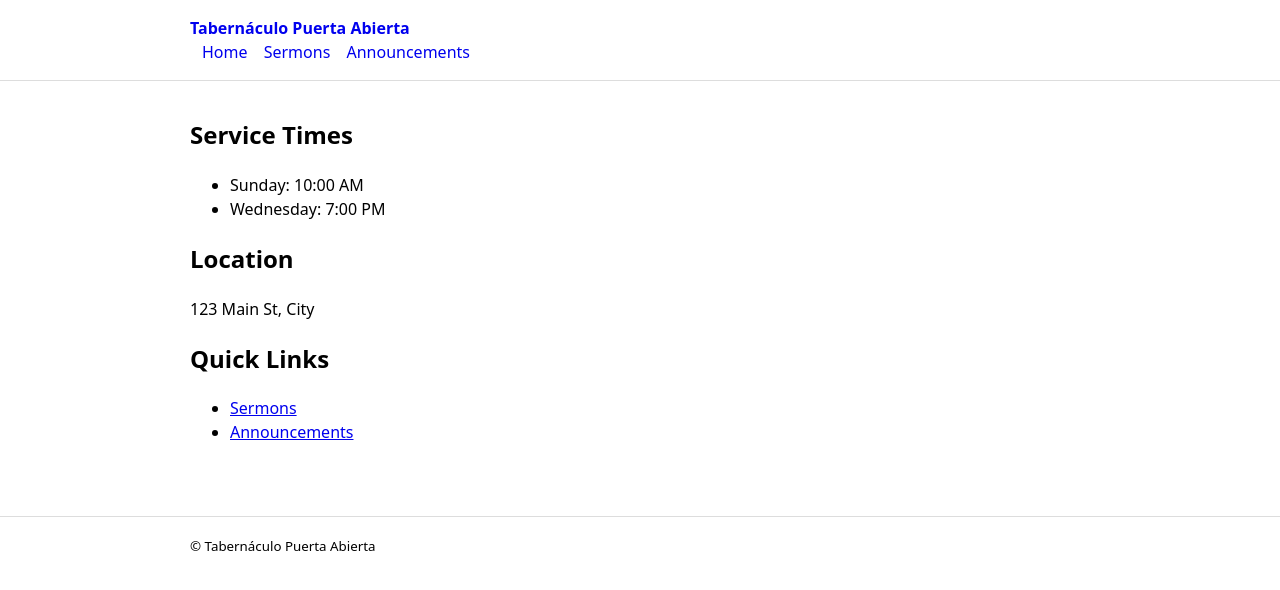
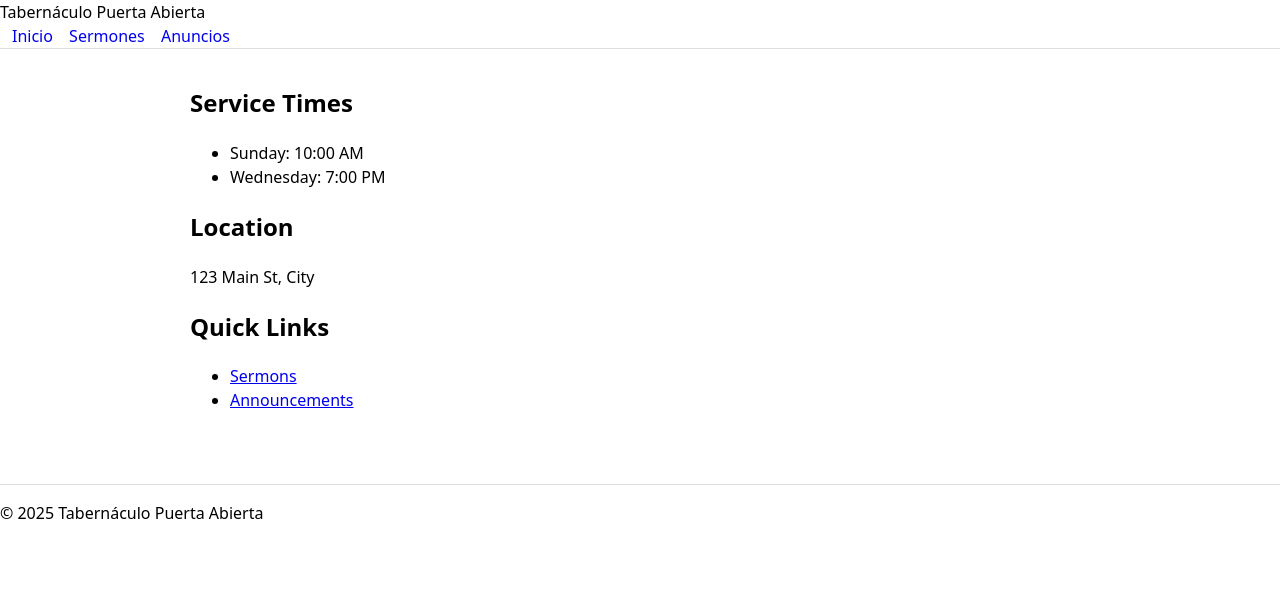
Before and after one commit to FernandoDiaz225/TabernaculoPuertaAbierta, a Jekyll site: the page built from index.md, in a window 1280 px wide. Shown: the top 590 px of the page. Built offline with Jekyll 4.4.1, drawn with Linux system fonts in a browser that asks for light colours.

Commit message:
Update default.html

```diff
--- a/_layouts/default.html
+++ b/_layouts/default.html
@@ -1,21 +1,25 @@
-<!doctype html>
-<html>
+<!DOCTYPE html>
+<html lang="es">
   <head>
-    <meta charset="utf-8" />
-    <meta name="viewport" content="width=device-width,initial-scale=1" />
-    <title>{{ page.title }} | {{ site.title }}</title>
+    <meta charset="UTF-8" />
+    <meta name="viewport" content="width=device-width, initial-scale=1.0" />
+    <title>{{ page.title }} | Tabernáculo Puerta Abierta</title>
+
     <link rel="stylesheet" href="/assets/css/style.css" />
   </head>
+
   <body>
     <header class="site-header">
-      <div class="container">
-        <a class="brand" href="/">{{ site.title }}</a>
-        <nav class="nav">
-          <a href="/">Home</a>
-          <a href="/sermons/">Sermons</a>
-          <a href="/announcements/">Announcements</a>
-        </nav>
-      </div>
+      <nav class="nav">
+        <div class="nav-title">
+          Tabernáculo Puerta Abierta
+        </div>
+        <div class="nav-links">
+          <a href="/">Inicio</a>
+          <a href="/sermons">Sermones</a>
+          <a href="/announcements">Anuncios</a>
+        </div>
+      </nav>
     </header>
 
     <main class="container">
@@ -23,9 +27,9 @@
     </main>
 
     <footer class="site-footer">
-      <div class="container">
-        <small>© {{ site.title }}</small>
-      </div>
+      <p>
+        © {{ site.time | date: "%Y" }} Tabernáculo Puerta Abierta
+      </p>
     </footer>
   </body>
 </html>
```
